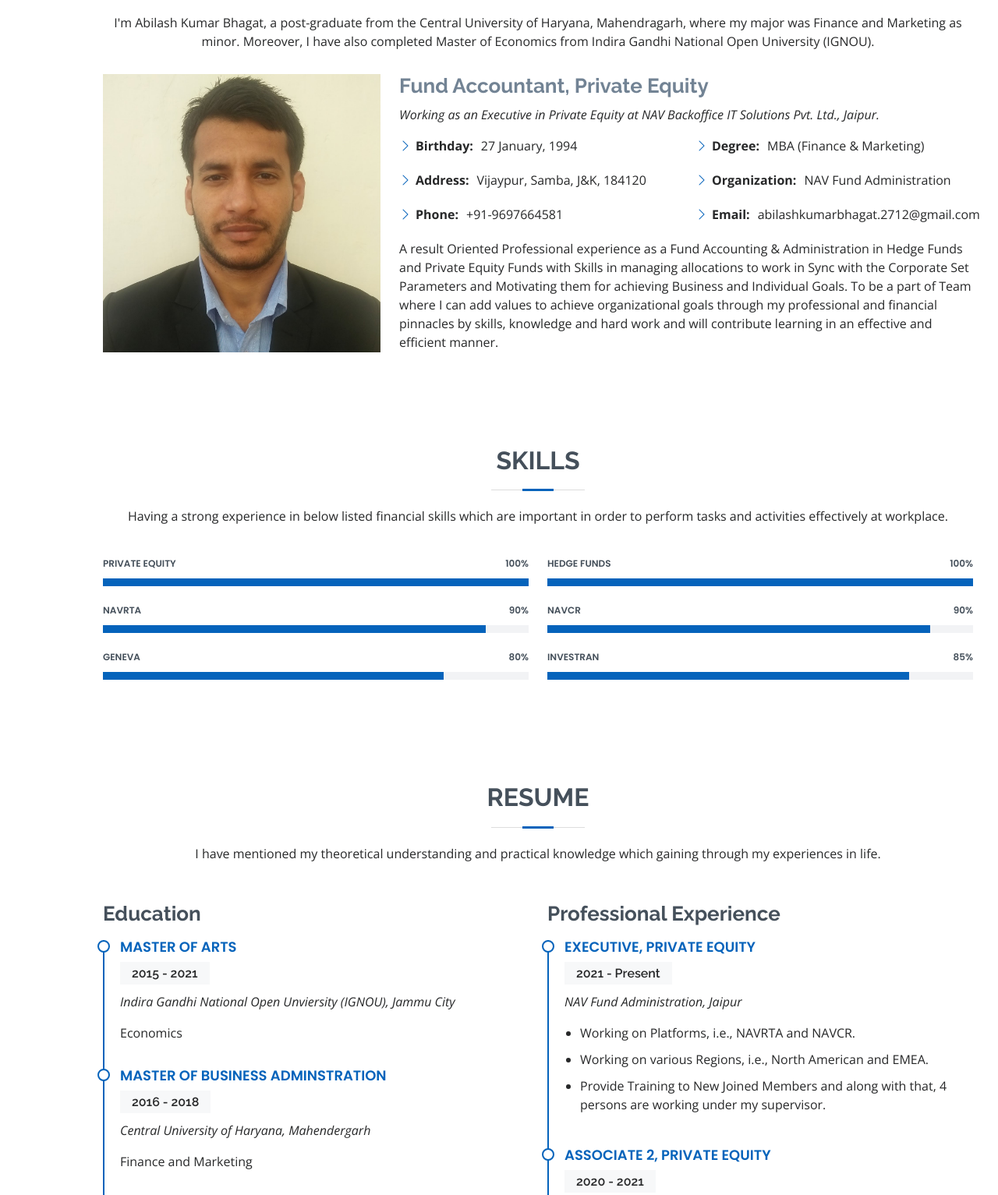
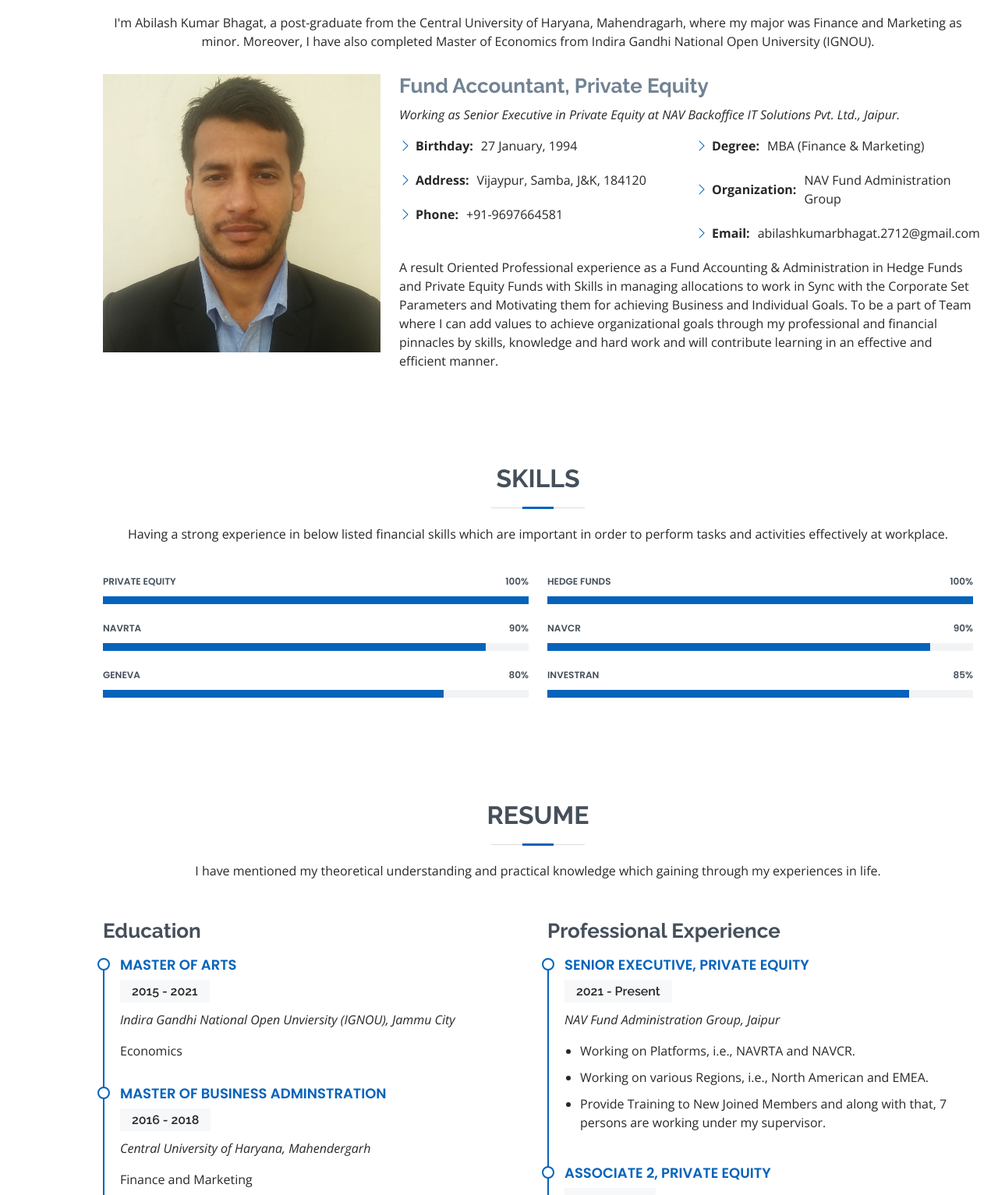
Before and after one commit to AbilashKBhagat/abilashkumarbhagat.github.io, a plain HTML site: page index.html in a window 1280 px wide. Shown: the part 921-2454 px from the top of the page at 78% size. Drawn offline with nearby package versions, Linux system fonts and the light colour scheme.

Commit message:
Update information

```diff
--- a/index.html
+++ b/index.html
@@ -59,7 +59,7 @@
   <section id="hero" class="d-flex flex-column justify-content-center">
     <div class="container" data-aos="zoom-in" data-aos-delay="100">
       <h1>Abilash Kumar Bhagat</h1>
-      <p><span class="typed" data-typed-items="Fund Accountant, Hedge Funds, Private Equity"></span></p>
+      <p><span class="typed" data-typed-items="Fund Accountant, Hedge Funds, Private Equity, Crypto Funds"></span></p>
       <div class="social-links">
         <a href="https://twitter.com/AbilashBhagat" class="twitter"><i class="bx bxl-twitter"></i></a>
         <a href="https://www.facebook.com/abilash.kumar3/" class="facebook"><i class="bx bxl-facebook"></i></a>
@@ -87,7 +87,7 @@
           <div class="col-lg-8 pt-4 pt-lg-0 content">
             <h3>Fund Accountant, Private Equity</h3>
             <p class="fst-italic">
-              Working as an Executive in Private Equity at NAV Backoffice IT Solutions Pvt. Ltd., Jaipur.
+              Working as Senior Executive in Private Equity at NAV Backoffice IT Solutions Pvt. Ltd., Jaipur.
             </p>
             <div class="row">
               <div class="col-lg-6">
@@ -100,7 +100,7 @@
               <div class="col-lg-6">
                 <ul>
                   <li><i class="bi bi-chevron-right"></i> <strong>Degree:</strong> <span>MBA (Finance & Marketing)</span></li>
-                  <li><i class="bi bi-chevron-right"></i> <strong>Organization:</strong> <span>NAV Fund Administration</span></li>
+                  <li><i class="bi bi-chevron-right"></i> <strong>Organization:</strong> <span>NAV Fund Administration Group</span></li>
                   <li><i class="bi bi-chevron-right"></i> <strong>Email:</strong> <span>abilashkumarbhagat.2712@gmail.com</span></li>
                 </ul>
               </div>
@@ -215,13 +215,13 @@
           <div class="col-lg-6">
             <h3 class="resume-title">Professional Experience</h3>
             <div class="resume-item">
-              <h4>Executive, Private Equity</h4>
+              <h4>Senior Executive, Private Equity</h4>
               <h5>2021 - Present</h5>
-              <p><em>NAV Fund Administration, Jaipur</em></p>
+              <p><em>NAV Fund Administration Group, Jaipur</em></p>
               <ul>
                 <li>Working on Platforms, i.e., NAVRTA and NAVCR.</li>
                 <li>Working on various Regions, i.e., North American and EMEA.</li>
-                <li>Provide Training to New Joined Members and along with that, 4 persons are working under my supervisor.</li>
+                <li>Provide Training to New Joined Members and along with that, 7 persons are working under my supervisor.</li>
               </ul>
             </div>
             <div class="resume-item">
```
